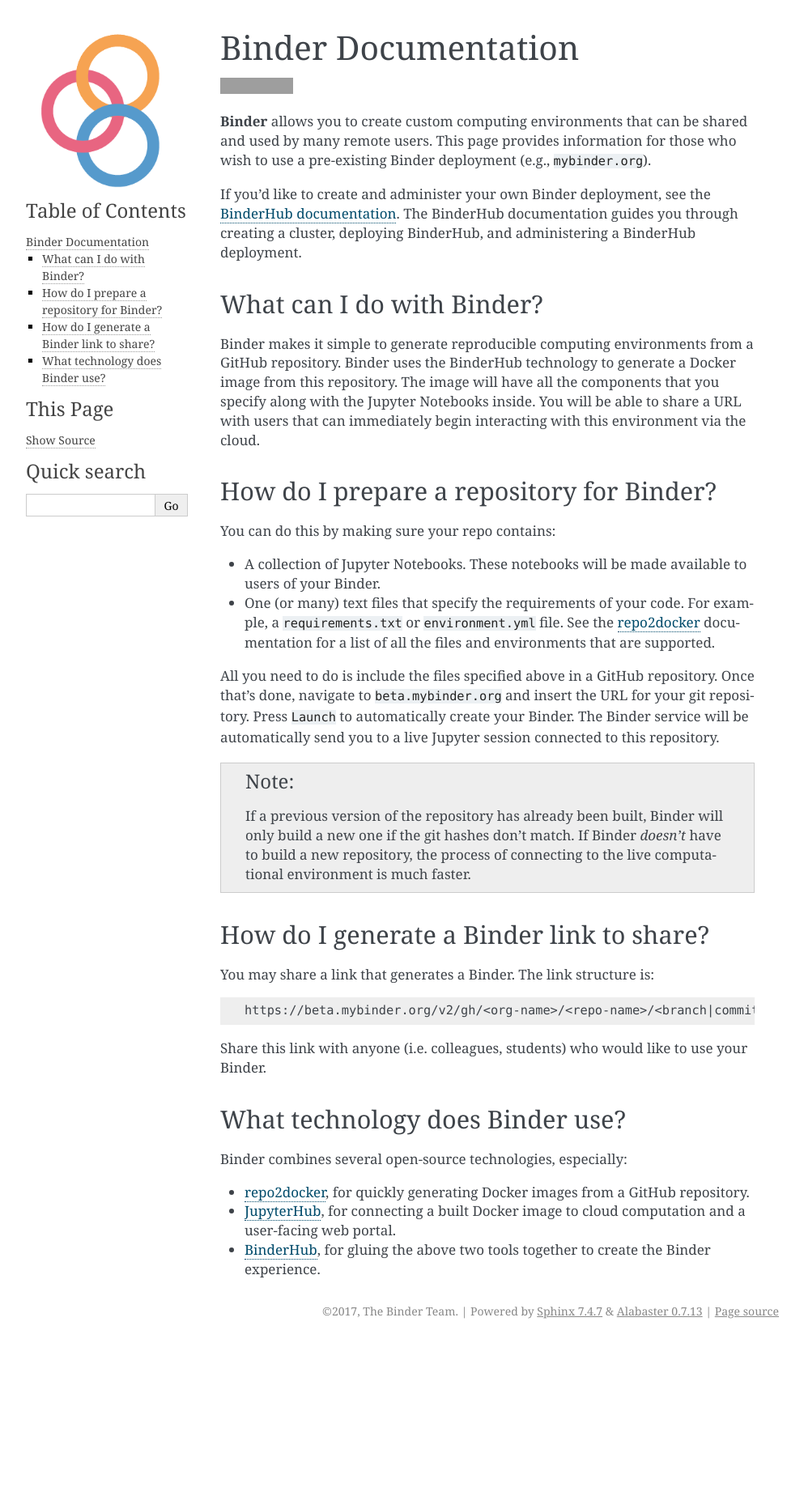
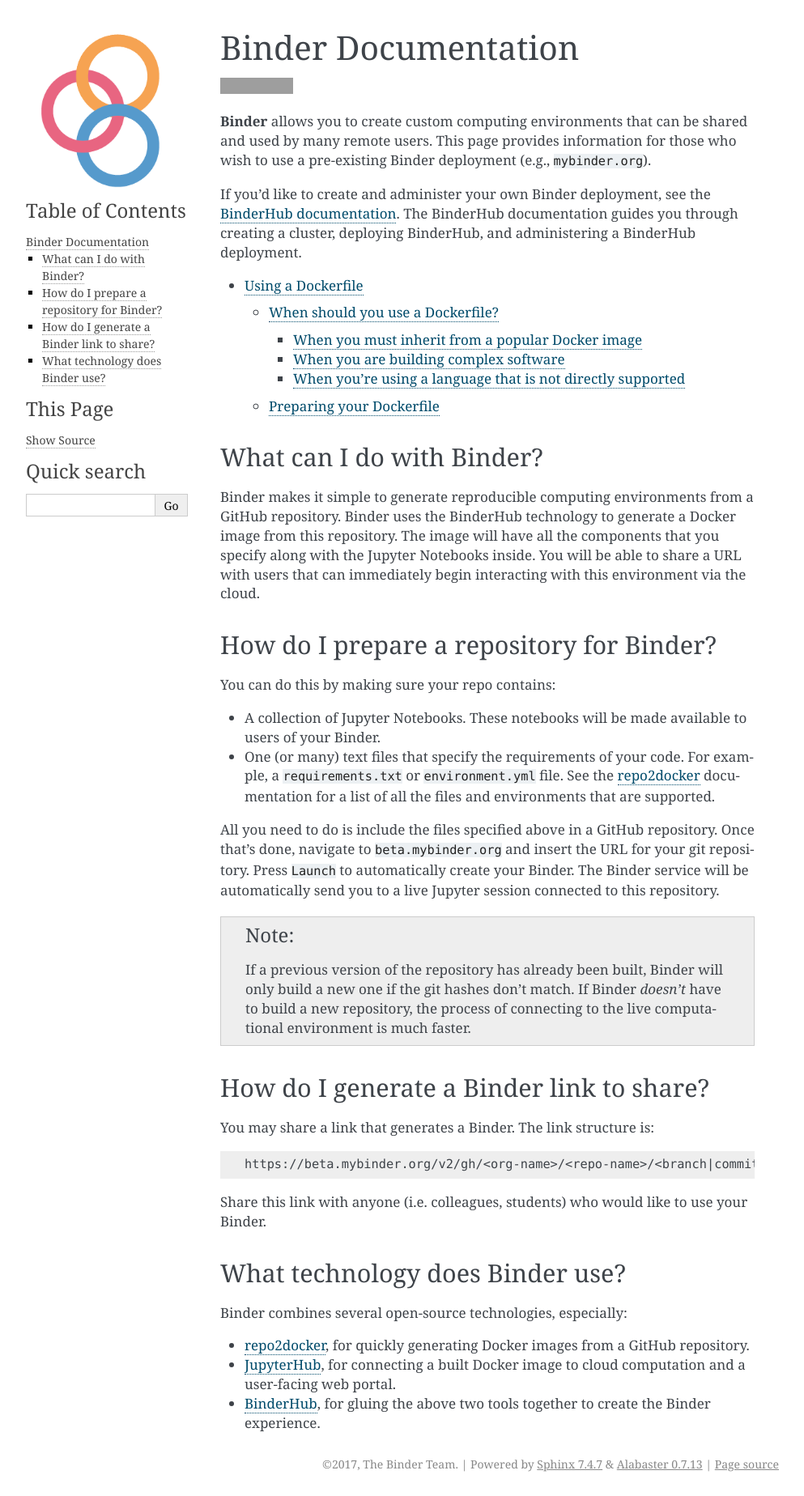
Before and after one commit to jupyterhub/mybinder.org-user-guide, a Sphinx documentation site: the page built from doc/index.rst, in a window 1280 px wide. Shown: the whole page at 81% size, without its empty margins (148-1141 px from the left). Built offline with Sphinx 7.4.7, drawn with Linux system fonts in a browser that asks for light colours; before the commit the page ends 1659 px from its top, so only the background shows below that; some of the changed lines change nothing that is shown; grey boxes are pictures that could not be loaded.

Commit message:
dockerfile first draft

```diff
--- /dev/null
+++ b/doc/dockerfile.rst
@@ -0,0 +1,127 @@
+Using a Dockerfile
+------------------
+
+Binder supports configuration files for package
+installation, environment specification, post-build shell scripts, and more.
+It should be possible to create the environment that you want *without*
+using a Dockerfile. For more information about the different environment
+configuration files that Binder can create, see the
+`guide to creating Binder-ready repositories <LINK>`_.
+
+However, in case you cannot meet all your needs with these configuration
+files, it is also possible to use a Dockerfile to define your environment.
+This is considered an **advanced use case**, and we cannot guarantee that the
+Dockerfile will work.
+
+This guide will help you in preparing your Dockerfile so that it has the
+components needed to run JupyterHub, allowing it to work on Binder
+deployments.
+
+When should you use a Dockerfile?
+=================================
+
+Below are a few use-cases where you *might* want to use a Dockerfile with
+Binder.
+
+When you must inherit from a popular Docker image
+~~~~~~~~~~~~~~~~~~~~~~~~~~~~~~~~~~~~~~~~~~~~~~~~~
+
+If you want to use a pre-existing Docker image, you may source it in your
+Dockerfile. For example, this code sources the Jupyter-Scipy notebook:
+
+.. code-block:: Dockerfile
+
+    # Note that there must be a tag
+    FROM jupyter/scipy-notebook:cf6258237ff9
+
+See `Preparing your Dockerfile <LINKTOPREPARING>`_ for instructions on how to
+do this properly.
+
+When you are building complex software
+~~~~~~~~~~~~~~~~~~~~~~~~~~~~~~~~~~~~~~
+
+Some software is simply too complex to be specified with Binder configuration
+files. For example, if you need to *DO SOME COOL SHIT ADD EXAMPLES*.
+
+When you're using a language that is not directly supported
+~~~~~~~~~~~~~~~~~~~~~~~~~~~~~~~~~~~~~~~~~~~~~~~~~~~~~~~~~~~
+
+Binder supports many languages, but not all of them. If your need to use
+a different language, it may be possible to accomplish this with a Dockerfile.
+
+For a list of languages that Binder supports with configuration files, see
+`LINK TO REPO2DOCKER OR SOMETHING <r2d>`_.
+
+.. note::
+
+   We welcome contributions to ``repo2docker`` to add support for new
+   languages. If interested, please `open an issue <R2D LINK>`_.
+
+
+Preparing your Dockerfile
+=========================
+
+For a Dockerfile to work on binder, it must meet the following requirements:
+
+1. It must install JupyterHub.
+
+   JupyterHub is what will serve your Docker image to users.
+   This is installed via ``pip`` and the ``jupyterhub`` package.
+
+   .. note::
+
+      JupyterHub only works with Python 3. You need to have python 3 available
+      in your environment in order to install it.
+
+   The version of JupyterHub installed must match the version used by
+   your Binder deployment. To ensure this, install it with the following code:
+
+       .. code-block:: Dockerfile
+
+          # NOTE: THIS DOES NOT ACTUALLY WORK RIGHT NOW, YOU HAVE TO DO ==0.7.2
+          # LET'S FIX THAT
+          RUN pip3 install --no-cache-dir jupyterhub=${JUPYTERHUB_VERSION}
+
+2. It must explicitly specify a tag in the image you source.
+
+   When sourcing a pre-existing Docker image with ``FROM``,
+   **a tag is required**. The tag *cannot* be ``latest``.
+
+   Here's an example of a Dockerfile ``FROM`` statement that would work:
+   Do this:
+
+   .. code-block:: Dockerfile
+
+      FROM jupyter/scipy-notebook:cf6258237ff9
+
+   .. note::
+
+       These would **not** work:
+
+       .. code-block:: Dockerfile
+
+          FROM jupyter/scipy-notebook
+
+       or
+
+       .. code-block:: Dockerfile
+
+          FROM jupyter/scipy-notebook:latest
+
+3. It must copy its contents to the ``HOME`` directory and change permissions.
+
+   To make sure that your repository contents are available to users,
+   you must copy all contents to ``$(HOME)`` and then make this folder
+   owned by users. You can accomplish this by putting the following lines
+   into your Dockerfile:
+
+   .. code-block:: Dockerfile
+
+       # Make sure the contents of our repo are in ${HOME}
+       COPY . ${HOME}
+       USER root
+       RUN chown -R ${NB_USER}:${NB_USER} ${HOME}
+       USER ${NB_USER}
+
+   This is required because Docker will be default
+   set the owner to ``ROOT``, which would prevent users from editing files.
--- a/doc/index.rst
+++ b/doc/index.rst
@@ -13,6 +13,10 @@
 `BinderHub documentation <binderhub.readthedocs.org>`_. The BinderHub
 documentation guides you through creating a cluster, deploying BinderHub, and
 administering a BinderHub deployment.
+
+.. toctree::
+
+   dockerfile.rst
 
 What can I do with Binder?
 --------------------------
```
